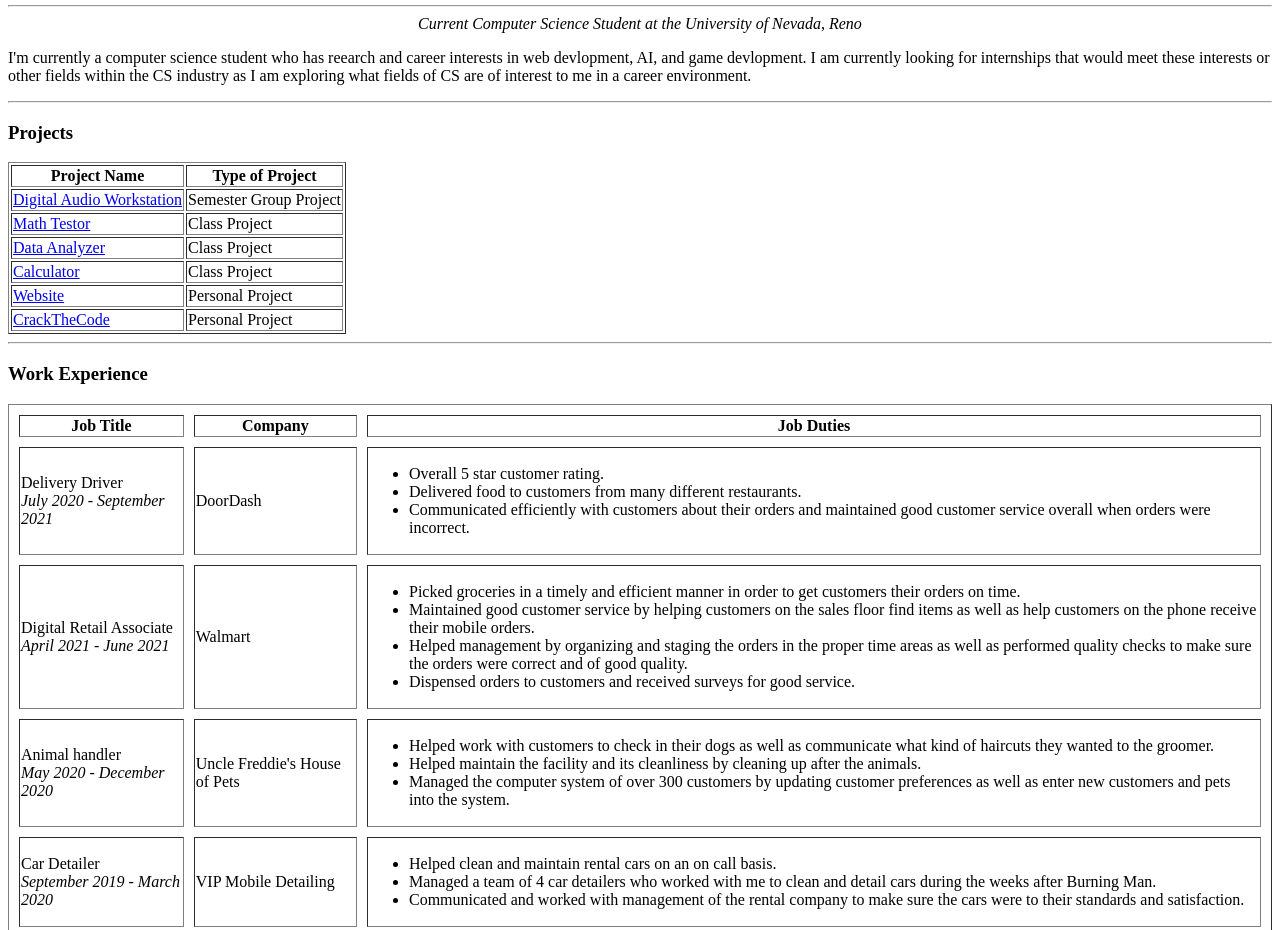
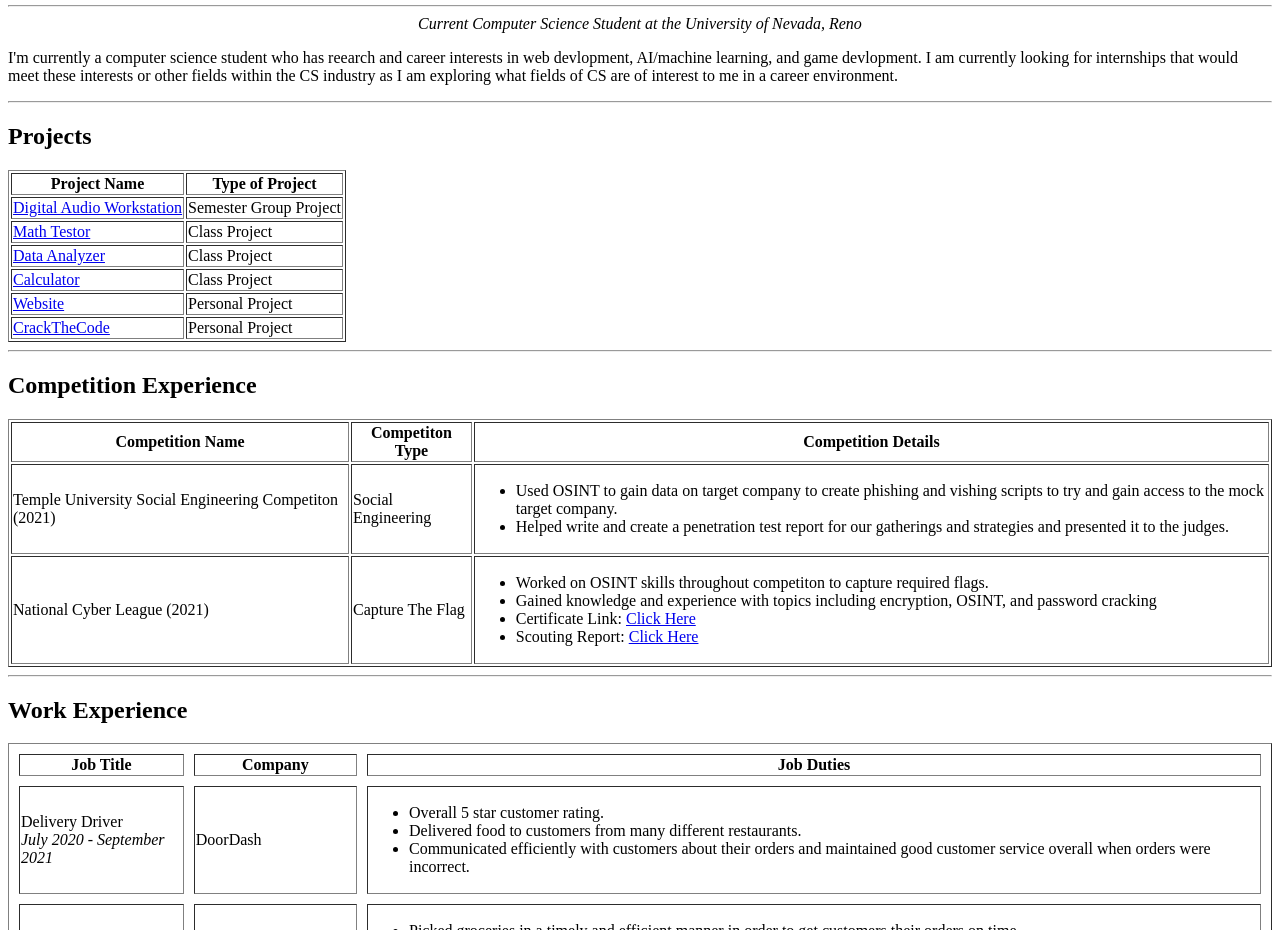
Before and after one commit to IsaiahMcLain/HTML_Personal_Website, a plain HTML site: page index.html in a window 1280 px wide. Shown: the part 257-1187 px from the top of the page. Drawn offline with Linux system fonts and the light colour scheme.

Commit message:
Added Competition Experience

```diff
--- a/index.html
+++ b/index.html
@@ -3,28 +3,30 @@
   <head>
     <meta charset="utf-8">
     <title> Isaiah Mclain Portfolio </title>
+    <link rel="stylesheet" href="css/styles.css">
   </head>
 
   <body>
     <table cellspacing = "20">
       <tr>
-        <td> <img src = "https://github.com/IsaiahMcLain/HTML_Personal_Website/blob/main/assets/me-modified.png?raw=true" height = "200" width = "200" alt = "image of me"> </td>
-        <td> <h1> Isaiah McLain </h1>
-        <a href="contactme.html"> Contact Me </a> <a href="https://github.com/IsaiahMcLain"> GitHub </a>
-        <a href="https://www.linkedin.com/in/isaiah-mclain-9b60931a9/"> LinkedIn </a></td>
+        <td><img src = "https://github.com/IsaiahMcLain/HTML_Personal_Website/blob/main/assets/me-modified.png?raw=true" height = "200" width = "200" alt = "image of me"> </td>
+        <td><h1> Isaiah McLain </h1>
+        <a href="contactme.html"> <button class="buttonLink"> Contact Me </button></a>
+        <a href="https://github.com/IsaiahMcLain"> <button class="buttonLink"> GitHub </button></a>
+        <a href="https://www.linkedin.com/in/isaiah-mclain-9b60931a9/"> <button class="buttonLink"> LinkedIn </button></a></td>
       </tr>
     </table>
     <hr>
 
     <center><em> Current Computer Science Student at the University of Nevada, Reno </center></em>
     <p> I'm currently a computer science student who has reearch and career interests in web devlopment,
-        AI, and game devlopment. I am currently looking for internships that would meet these interests
+        AI/machine learning, and game devlopment. I am currently looking for internships that would meet these interests
         or other fields within the CS industry as I am exploring what fields of CS are of interest to me
         in a career environment.
     </p>
     <hr>
 
-    <h3> Projects </h3>
+    <h2> Projects </h2>
       <table border = "1"> <!-- border is depracated but dont know css yet -->
         <thead>
           <th> Project Name </th>
@@ -61,7 +63,44 @@
       </table>
     <hr>
 
-    <h3> Work Experience </h3>
+    <h2> Competition Experience </h2>
+    <table border = "1">
+      <thead>
+        <th> Competition Name </th>
+        <th> Competiton Type </th>
+        <th> Competition Details </th>
+      </thead>
+      <tbody>
+        <tr>
+          <td> Temple University Social Engineering Competiton (2021) </td>
+          <td> Social Engineering </td>
+          <td>
+            <ul>
+              <li> Used OSINT to gain data on target company to create phishing
+              and vishing scripts to try and gain access to the mock target company. </li>
+              <li> Helped write and create a penetration test report for our gatherings
+              and strategies and presented it to the judges. </li>
+            </ul>
+          </td>
+        </tr>
+        <tr>
+          <td> National Cyber League (2021) </td>
+          <td> Capture The Flag </td>
+          <td>
+            <ul>
+              <li> Worked on OSINT skills throughout competiton to capture required flags. </li>
+              <li> Gained knowledge and experience with topics including encryption, OSINT,
+              and password cracking </li>
+              <li> Certificate Link: <a href="C:\Users\isaia\OneDrive\Documents\webdev\HTMLPersonalSite\assets\Isaiah McLain - NCL Fall 2021 Individual Game Certificate of Participation.pdf" alt = "NCL Certificate"> Click Here </a></li>
+              <li> Scouting Report: <a href="C:\Users\isaia\OneDrive\Documents\webdev\HTMLPersonalSite\assets\Isaiah McLain - NCL Fall 2021 Individual Game Scouting Report.pdf" alt = "NCL Scouting Report"> Click Here  </a></li>
+            </ul>
+          </td>
+        </tr>
+      </tbody>
+    </table>
+  <hr>
+
+    <h2> Work Experience </h2>
     <table cellspacing = "10" border = "1">
       <thead>
         <th> Job Title </th>
@@ -118,7 +157,7 @@
     </table>
     <hr>
 
-    <h3> Skills </h3>
+    <h2> Skills </h2>
     <p><strong> This is meant to work with tables and doesn't truely reflect coding skills </strong></p>
     <table cellspacing = "10">
       <tr>
@@ -140,7 +179,7 @@
     </table>
     <hr>
 
-    <h3> Education </h3>
+    <h2> Education </h2>
       <ul>
         <li><em><strong> University of Nevada, Reno: B.S, Computer Science and Engineering </strong></em></li>
           <ul>
```
